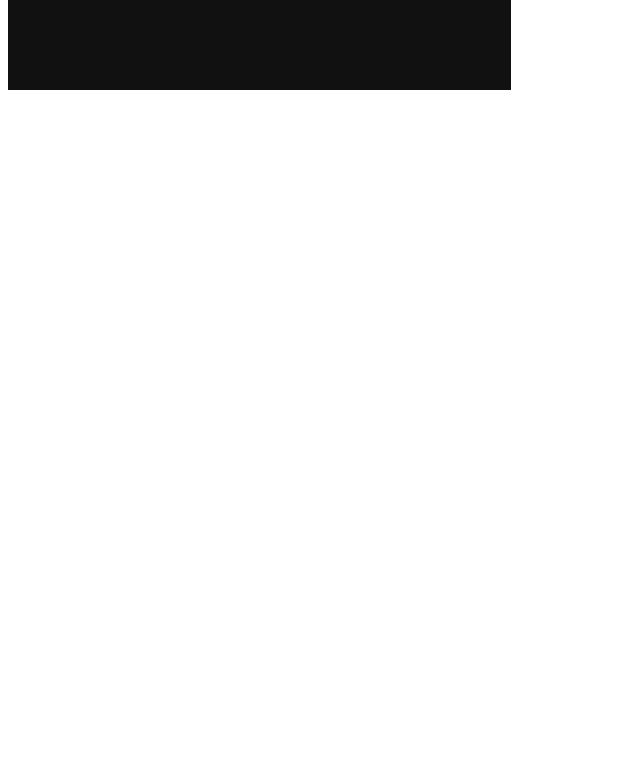
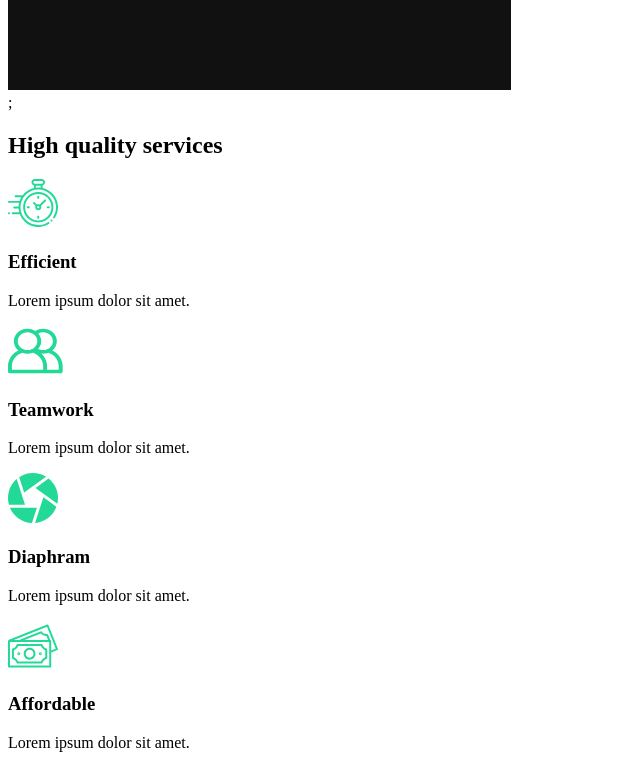
Before and after one commit to KevinWilburn/the-creative-react-course-capture, a React (Create React App) app: page / in a window 1280 px wide. Shown: the part 880-1646 px from the top of the page, without its empty margins (0-640 px from the left). Before the commit the page ends 982 px from the top, so only its background shows below. Built offline with nearby package versions, Linux system fonts and the light colour scheme.

Commit message:
3. Services Section

```diff
--- /dev/null
+++ b/src/components/ServicesSection.jsx
@@ -0,0 +1,52 @@
+import React from "react";
+//Import Icons
+import clock from '../img/clock.svg';
+import diaphragm from '../img/diaphragm.svg';
+import money from '../img/money.svg';
+import teamwork from '../img/teamwork.svg'
+import home2 from '../img/home2.png'
+
+const ServicesSection = () => {
+    return(
+        <div className='services'>
+            <div className='description'>
+                <h2>High <span>quality</span> services</h2>
+                    <div className="cards">
+                        <div className="card">
+                            <div className="icon">
+                                <img src={clock} alt="clock" />
+                                <h3>Efficient</h3>
+                            </div>
+                            <p>Lorem ipsum dolor sit amet.</p>
+                        </div>
+                        <div className="card">
+                            <div className="icon">
+                                <img src={teamwork} alt="teamwork" />
+                                <h3>Teamwork</h3>
+                            </div>
+                            <p>Lorem ipsum dolor sit amet.</p>
+                        </div>
+                        <div className="card">
+                            <div className="icon">
+                                <img src={diaphragm} alt="diaphram" />
+                                <h3>Diaphram</h3>
+                            </div>
+                            <p>Lorem ipsum dolor sit amet.</p>
+                        </div>
+                        <div className="card">
+                            <div className="icon">
+                                <img src={money} alt="money" />
+                                <h3>Affordable</h3>
+                            </div>
+                            <p>Lorem ipsum dolor sit amet.</p>
+                        </div>
+                    </div>
+            </div>
+            <div className="image">
+                <img src={home2} alt="home2" />
+            </div>
+        </div>
+    )
+}
+
+export default ServicesSection
--- a/src/pages/AboutUs.jsx
+++ b/src/pages/AboutUs.jsx
@@ -1,12 +1,15 @@
 import React from 'react'
 //import Page Components
 import AboutSection from '../components/AboutSection'
+import ServicesSection from '../components/ServicesSection'
 
 
 const AboutUs = () =>{
     return(
-        <AboutSection />
-    )
+        <>
+        <AboutSection />;
+        <ServicesSection/>
 
+    </>)
 }
 export default AboutUs;
```
